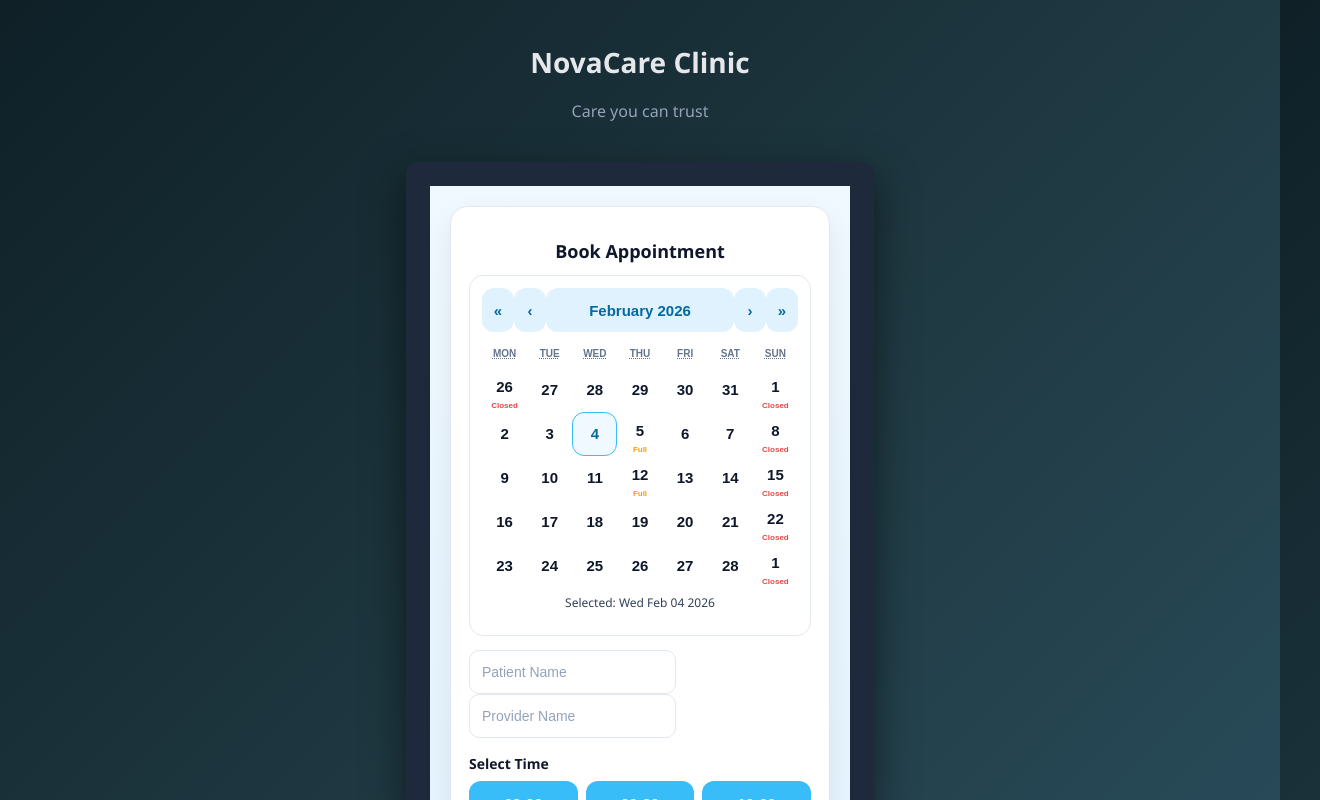
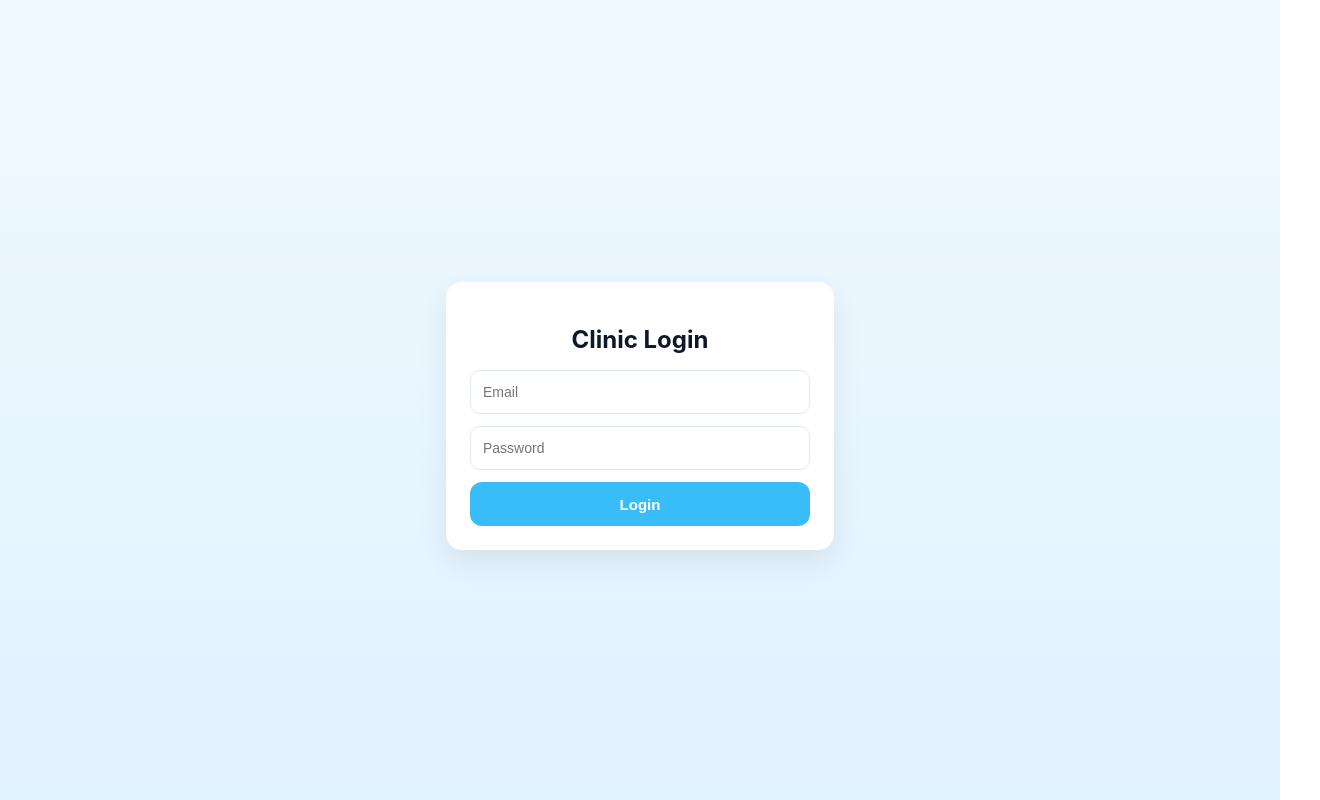
Before and after one commit to ghauravh/Appointment-Queue-System, a React (Create React App) app in the folder appointment-scheduler-frontend/: page / in a window 1280 px wide. Shown: the top 800 px of the page, 1320 px wide, since content can reach past the window. Built offline with nearby package versions, Linux system fonts and the light colour scheme.

Commit message:
added the login page

```diff
--- a/appointment-scheduler-frontend/src/App.js
+++ b/appointment-scheduler-frontend/src/App.js
@@ -1,25 +1,15 @@
-import Header from "./components/Header";
-import Footer from "./components/Footer";
+import React, { useState } from "react";
+import LoginPage from "./pages/LoginPage";
 import AppointmentForm from "./components/AppointmentForm";
-import AppointmentList from "./components/AppointmentList";
-
-import "./App.css";
 
 function App() {
-  return (
-    <>
-      <Header />
+  const [user, setUser] = useState(null);
 
-      <div className="app-container">
-        <div className="card">
-          <AppointmentForm />
-          {/*<AppointmentList />*/}
-        </div>
-      </div>
+  if (!user) {
+    return <LoginPage onLogin={setUser} />;
+  }
 
-      <Footer />
-    </>
-  );
+  return <AppointmentForm />;
 }
 
 export default App;
--- /dev/null
+++ b/appointment-scheduler-frontend/src/pages/LoginPage.css
@@ -0,0 +1,53 @@
+.login-container {
+  min-height: 100vh;
+  background: linear-gradient(180deg, #f0f9ff, #e0f2fe);
+  display: flex;
+  justify-content: center;
+  align-items: center;
+  padding: 16px;
+}
+
+.login-card {
+  width: 100%;
+  max-width: 340px;
+  background: white;
+  border-radius: 16px;
+  padding: 24px;
+  box-shadow: 0 12px 30px rgba(0, 0, 0, 0.08);
+  text-align: center;
+}
+
+.login-card h2 {
+  margin-bottom: 16px;
+  color: #0f172a;
+}
+
+.login-card form {
+  display: flex;
+  flex-direction: column;
+  gap: 12px;
+}
+
+.login-card input {
+  height: 42px;
+  border-radius: 10px;
+  border: 1px solid #e2e8f0;
+  padding: 0 12px;
+  font-size: 14px;
+}
+
+.login-card input:focus {
+  outline: none;
+  border-color: #38bdf8;
+}
+
+.login-card button {
+  height: 44px;
+  border-radius: 12px;
+  border: none;
+  background: #38bdf8;
+  color: white;
+  font-size: 15px;
+  font-weight: 600;
+  cursor: pointer;
+}
--- /dev/null
+++ b/appointment-scheduler-frontend/src/pages/LoginPage.js
@@ -0,0 +1,47 @@
+import React, { useState } from "react";
+import "./LoginPage.css";
+
+const LoginPage = ({ onLogin }) => {
+  const [email, setEmail] = useState("");
+  const [password, setPassword] = useState("");
+
+  const handleSubmit = (e) => {
+    e.preventDefault();
+
+    if (!email || !password) {
+      alert("Please enter email and password");
+      return;
+    }
+
+    // TEMP login success (frontend-only)
+    onLogin({ email });
+  };
+
+  return (
+    <div className="login-container">
+      <div className="login-card">
+        <h2>Clinic Login</h2>
+
+        <form onSubmit={handleSubmit}>
+          <input
+            type="email"
+            placeholder="Email"
+            value={email}
+            onChange={(e) => setEmail(e.target.value)}
+          />
+
+          <input
+            type="password"
+            placeholder="Password"
+            value={password}
+            onChange={(e) => setPassword(e.target.value)}
+          />
+
+          <button type="submit">Login</button>
+        </form>
+      </div>
+    </div>
+  );
+};
+
+export default LoginPage;
```
